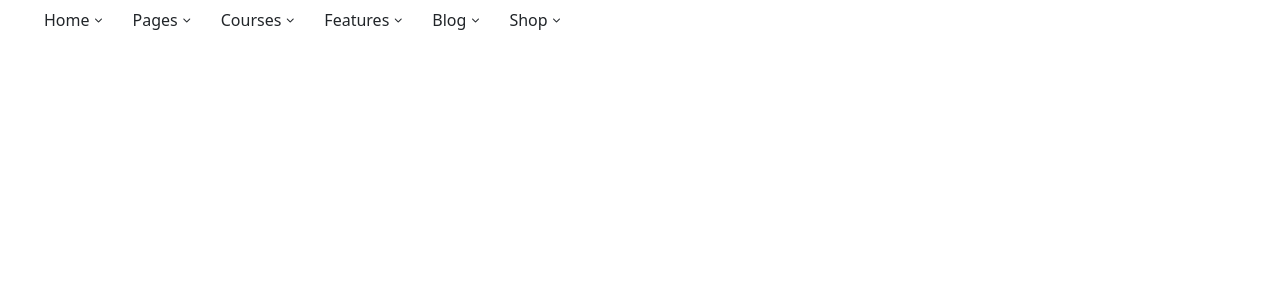
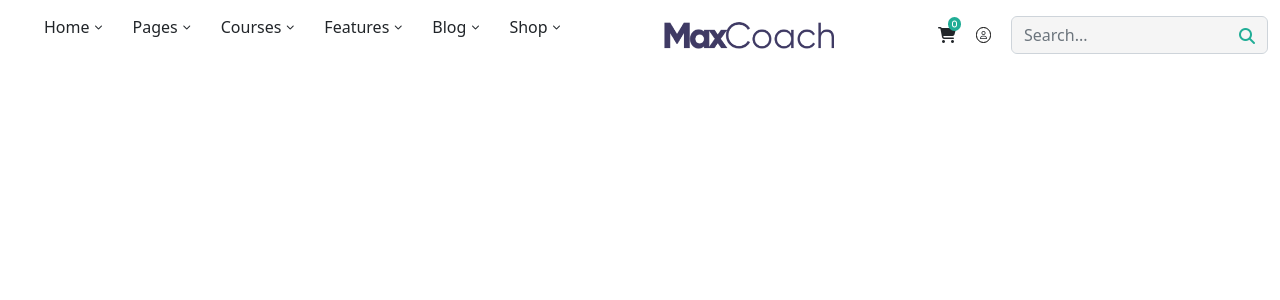
Before and after one commit to MyNameIsAlpaca/proj-html-vuejs, a Vue app: page / in a window 1280 px wide. Shown: the top 300 px of the page. Built offline with nearby package versions, Linux system fonts and the light colour scheme.

Commit message:
feat: header done

```diff
--- a/src/components/AppNavbar.vue
+++ b/src/components/AppNavbar.vue
@@ -10,7 +10,7 @@ export default {
               {
                 name: 'Home',
                 content: [
-                  'Torna indietro', 'vai avanti'
+                  'Prova 1', 'Prova 2'
                 ]
               },
               {
@@ -22,25 +22,25 @@ export default {
               {
                 name: 'Courses',
                 content: [
-                  'Torna indietro', 'vai avanti'
+                  'Prova 3', 'Prova 4'
                 ]
               },
               {
                 name: 'Features',
                 content: [
-                  'Torna indietro', 'vai avanti'
+                  'Prova 5', 'Prova 6'
                 ]
               },
               {
                 name: 'Blog',
                 content: [
-                  'Torna indietro', 'vai avanti'
+                  'Prova 7', 'Prova 8'
                 ]
               },
               {
                 name: 'Shop',
                 content: [
-                  'Torna indietro', 'vai avanti'
+                  'Prova 9', 'Prova 10'
                 ]
               },
             ]
@@ -68,10 +68,15 @@ export default {
       </nav>
     </div>
     <div class="logo">
-
+      <img src="/img/dark-logo.png" alt="logo max coach">
     </div>
     <div class="rightLinks">
-
+      <i class="fa-sharp fa-solid fa-cart-shopping"><div class="itemCart">0</div></i>
+      <i class="fa-regular fa-user"></i>
+      <div class="input-box">
+        <input type="text" class="form-control" placeholder="Search...">
+        <i class="fa fa-search"></i>
+      </div>
     </div>
   </div>
 
@@ -80,26 +85,31 @@ export default {
 <style scoped lang="scss">
 .container-fluid{
   max-width: 1500px;
+  display: flex;
+  height: 70px;
+  align-items: center;
+  justify-content: space-between;
   .leftLinks {
     .navbar {
       .linkContainer{
         display: flex;
         gap: 30px;
         list-style-type: none;
-        .nav-item{
-          .active{
-            background-color: red;
-          }
+        .nav-item:hover:after {
+          content: '';
+          width: 100%;
+          height: 1px;
+          background-color: #20ad96;
+          position: absolute;
+        }
+        .nav-item:hover{
+          color: #20ad96;
         }
         .nav-item:hover .dropdown-menu{
           display: block;
           .dropdownInfo {
             --bs-dropdown-link-active-bg: #20ad96;
           }
-        }
-        .nav-item:hover {
-          color: #20ad96;
-          border-bottom: 1px solid #20ad96;
         }
         .nav-link {
           display: flex;
@@ -111,7 +121,8 @@ export default {
         }
         .dropdown-menu {
           padding: 0;
-          margin-top: 20px;
+          padding-top: 20px;
+          margin-top: 1px;
           border: 0;
           border-bottom: 2px solid #20ad96;
           border-radius: 0;
@@ -120,5 +131,61 @@ export default {
       }
     }
   }
+  .logo{
+    height: 100%;
+    display: flex;
+    align-items: center;
+    img{
+      height: 40%;
+    }
+  }
+
+  .rightLinks{
+    display: flex;
+    align-items: center;
+    gap: 20px;
+    .fa-user{
+      border: 1px solid black;
+      border-radius: 25px;
+      padding: 3px;
+      font-size: 0.5em;
+    }
+    .fa-cart-shopping{
+      position: relative;
+      .itemCart{
+        position: absolute;
+        top: -10px;
+        right: -5px;
+        font-size: 0.5em;
+        padding: 3px 4px;
+        border-radius: 25px;
+        background-color: #20ad96;
+        color: white;
+        text-align: center;
+      }
+    }
+    .input-box{
+    position: relative;
+
+      i {
+      position: absolute;
+      right: 13px;
+      top:12px;
+      color: #20ad96;
+      }
+    }
+
+    input{
+      background-color: #f5f5f5;
+    }
+
+    input:focus{
+      border-color: #20ad96;
+      box-shadow: 0 1px 1px rgba(0, 0, 0, 0.075) inset, 0 0 8px #20ad96;
+      outline: 0 none;
+    }
+
+  }
+
 }
 </style>
--- a/src/style.scss
+++ b/src/style.scss
@@ -1,3 +1,9 @@
 :root {
   font-family: Inter, system-ui, Avenir, Helvetica, Arial, sans-serif;
 }
+
+*{
+  margin: 0;
+  padding: 0;
+  box-sizing: border-box;
+}
```
